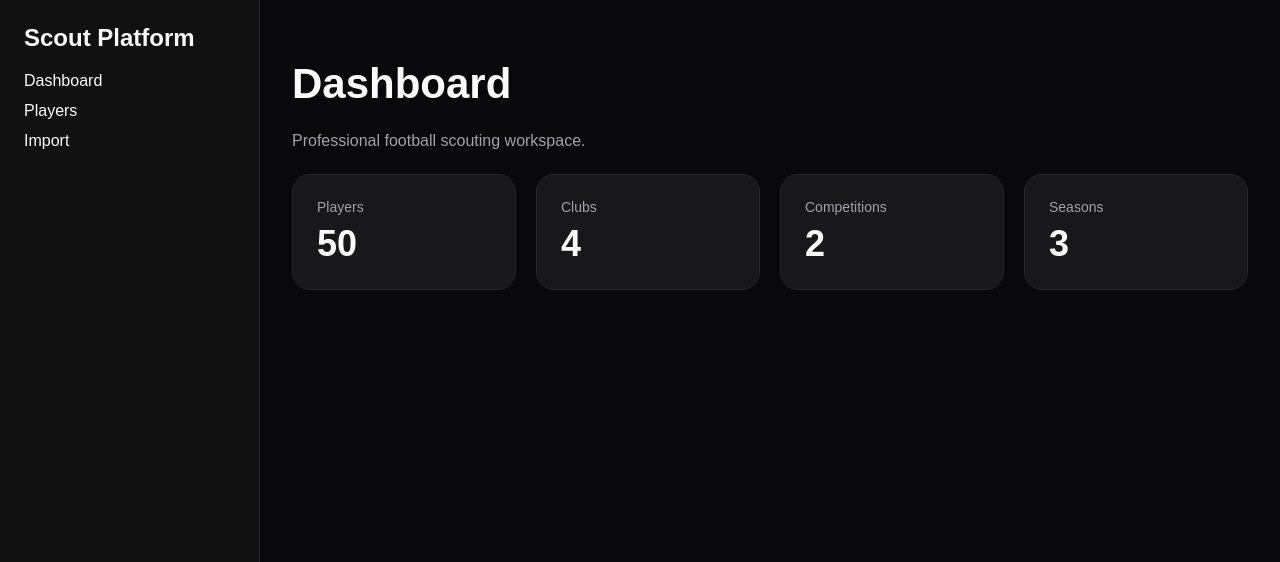
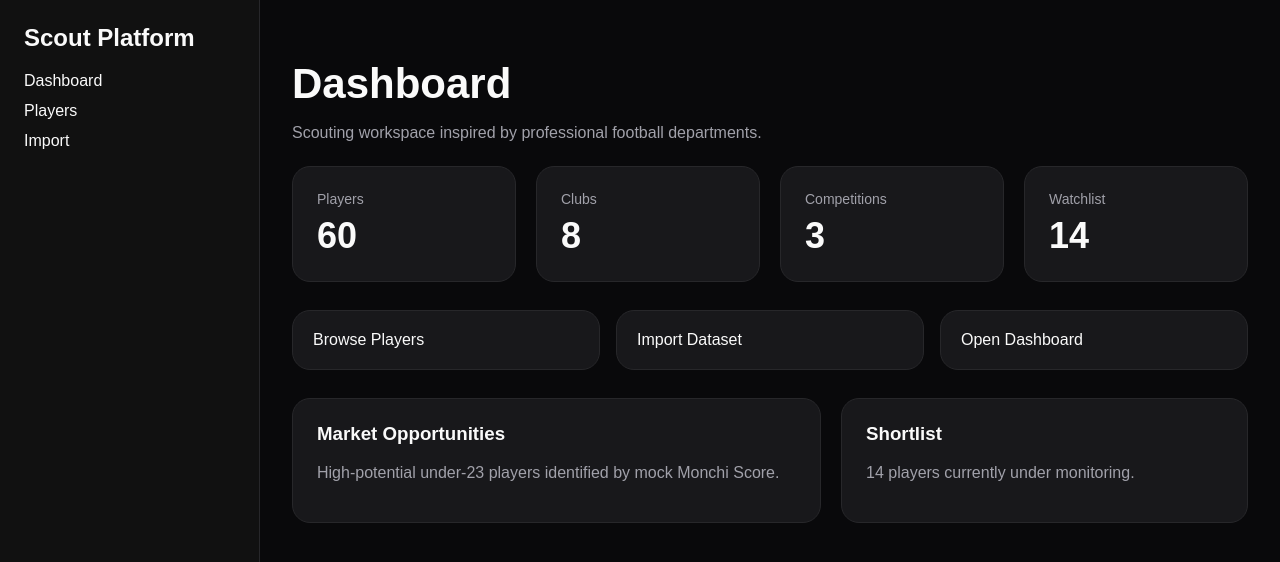
Before and after one commit to centraldescout/scout, a Next.js app: page /dashboard in a window 1280 px wide. Shown: the top 562 px of the page. Built offline with nearby package versions, Linux system fonts and the light colour scheme.

Commit message:
Enhance dashboard widgets

```diff
--- a/src/app/dashboard/page.tsx
+++ b/src/app/dashboard/page.tsx
@@ -1,3 +1,4 @@
 import { StatCard } from '@/components/dashboard/stat-card'
-const stats=[{label:'Players',value:50},{label:'Clubs',value:4},{label:'Competitions',value:2},{label:'Seasons',value:3}]
-export default function DashboardPage(){return(<div><h1 style={{fontSize:42,marginBottom:24}}>Dashboard</h1><p style={{color:'#a1a1aa',marginBottom:24}}>Professional football scouting workspace.</p><div style={{display:'grid',gridTemplateColumns:'repeat(auto-fit,minmax(220px,1fr))',gap:20}}>{stats.map((stat)=><StatCard key={stat.label} label={stat.label} value={stat.value} />)}</div></div>)}
+import { QuickActions } from '@/components/dashboard/quick-actions'
+const stats=[{label:'Players',value:60},{label:'Clubs',value:8},{label:'Competitions',value:3},{label:'Watchlist',value:14}]
+export default function DashboardPage(){return(<div><h1 style={{fontSize:42,marginBottom:12}}>Dashboard</h1><p style={{color:'#a1a1aa',marginBottom:24}}>Scouting workspace inspired by professional football departments.</p><div style={{display:'grid',gridTemplateColumns:'repeat(auto-fit,minmax(220px,1fr))',gap:20}}>{stats.map((stat)=><StatCard key={stat.label} label={stat.label} value={stat.value} />)}</div><QuickActions /><div style={{display:'grid',gridTemplateColumns:'1.3fr 1fr',gap:20,marginTop:28}}><div style={{background:'#18181b',padding:24,borderRadius:18,border:'1px solid #27272a'}}><h3 style={{marginTop:0}}>Market Opportunities</h3><p style={{color:'#a1a1aa'}}>High-potential under-23 players identified by mock Monchi Score.</p></div><div style={{background:'#18181b',padding:24,borderRadius:18,border:'1px solid #27272a'}}><h3 style={{marginTop:0}}>Shortlist</h3><p style={{color:'#a1a1aa'}}>14 players currently under monitoring.</p></div></div></div>)}
```
